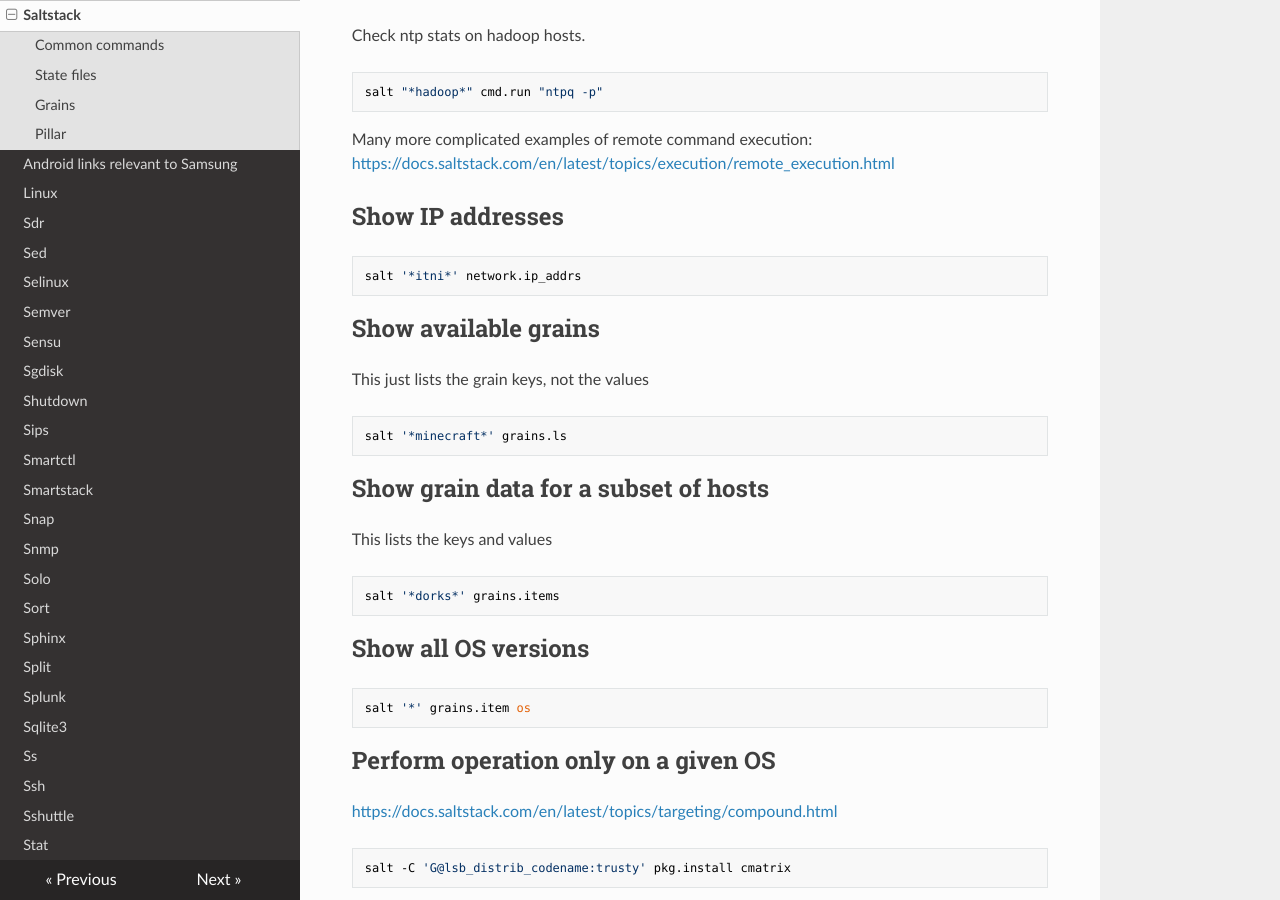
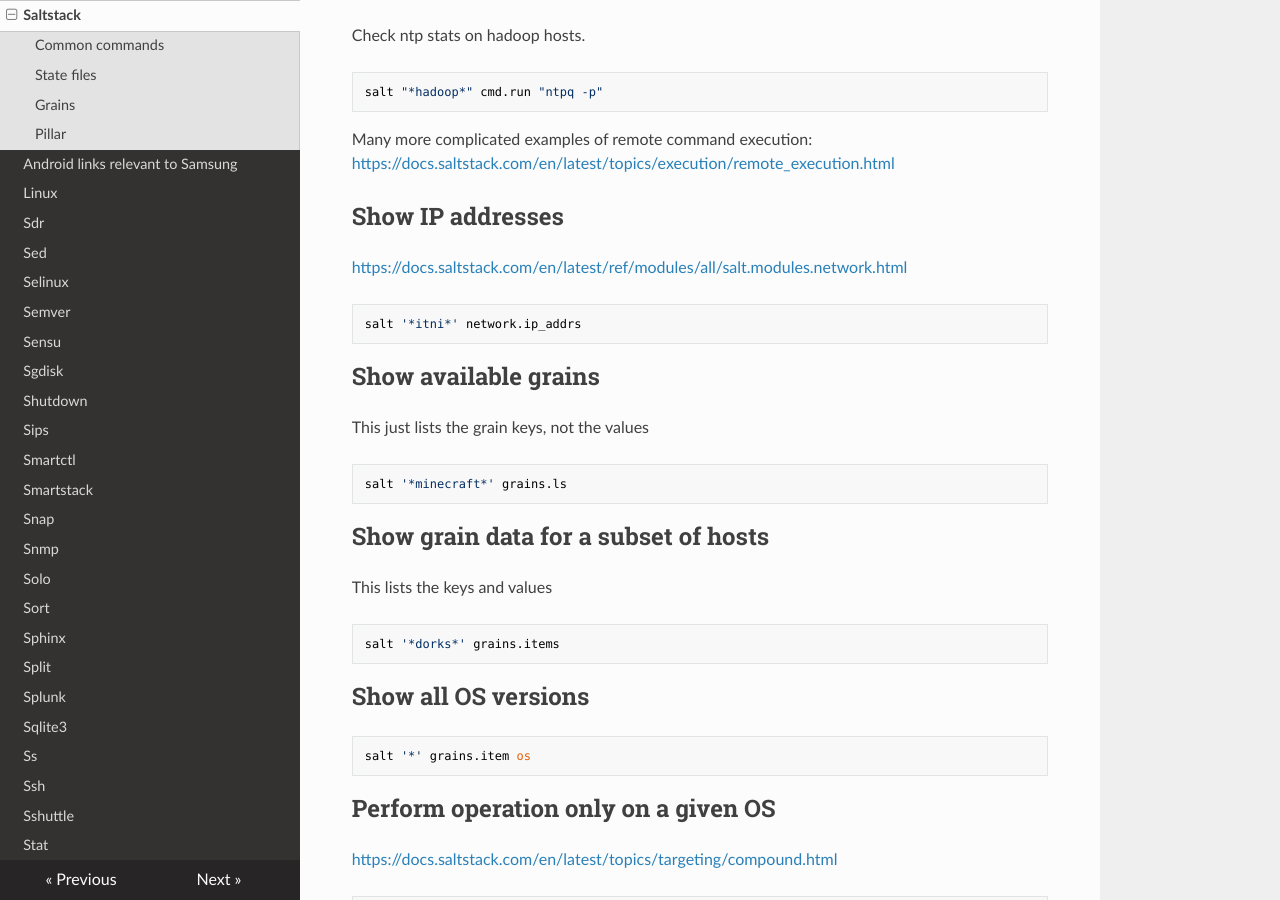
Before and after one commit to lando-cal/tech-notes, an MkDocs documentation site: the page built from docs/saltstack.md, in a window 1280 px wide and 900 px high, scrolled down 2976 px. Built offline with MkDocs 1.6.1, drawn with Linux system fonts in a browser that asks for light colours; nearby versions of some CDN libraries.

Commit message:
Add link

````diff
--- a/docs/saltstack.md
+++ b/docs/saltstack.md
@@ -136,6 +136,8 @@ Many more complicated examples of remote command execution: <https://docs.saltst
 
 ## Show IP addresses
 
+<https://docs.saltstack.com/en/latest/ref/modules/all/salt.modules.network.html>
+
 ```
 salt '*itni*' network.ip_addrs
 ```
````
